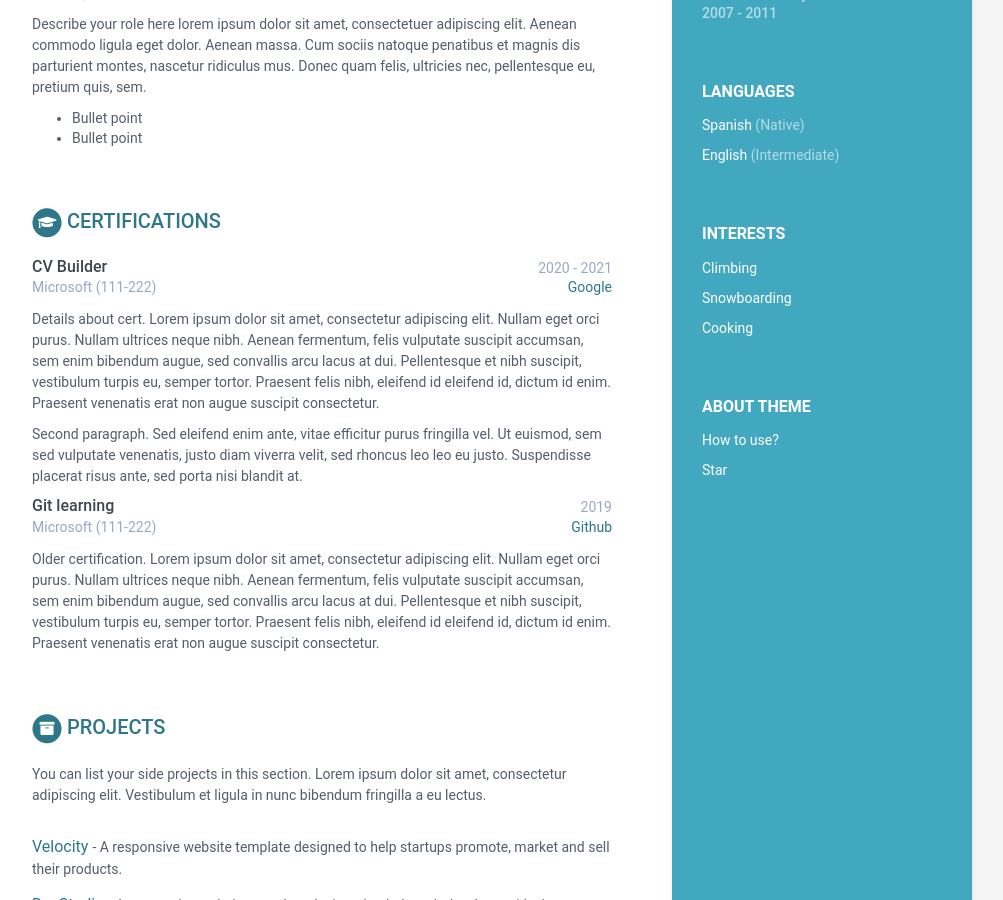
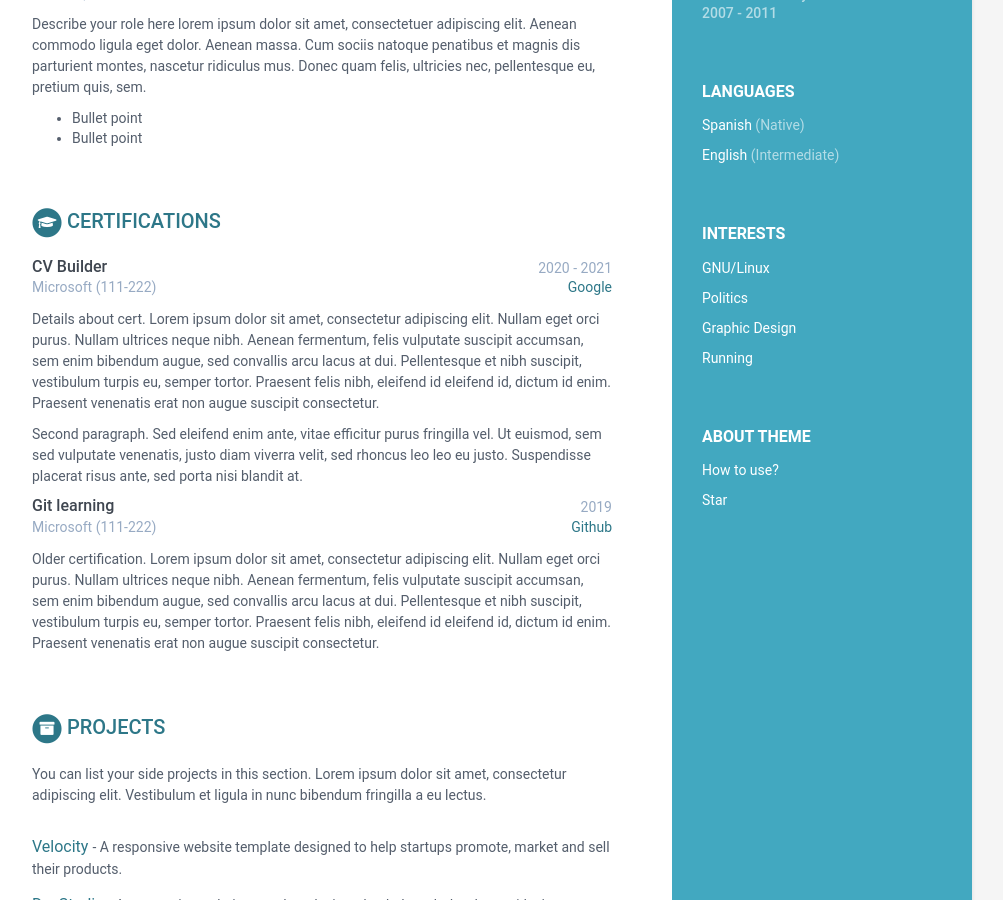
Before and after one commit to pepeleduin/pepeleduin.github.io, a Jekyll site: the page built from index.html, in a window 1280 px wide and 900 px high, scrolled down 860 px. Shown: the whole window, without its empty margins (168-1171 px from the left). Built offline with Jekyll 4.4.1, drawn with Linux system fonts in a browser that asks for light colours.

Commit message:
Interest updated

```diff
--- a/_data/data.yml
+++ b/_data/data.yml
@@ -42,13 +42,16 @@ sidebar:
   interests:
     title: Interests
     info:
-      - item: Climbing
+      - item: GNU/Linux
         link:
 
-      - item: Snowboarding
+      - item: Politics
         link:
 
-      - item: Cooking
+      - item: Graphic Design
+        link:
+
+      - item: Running
         link:
 
 career-profile:
```
